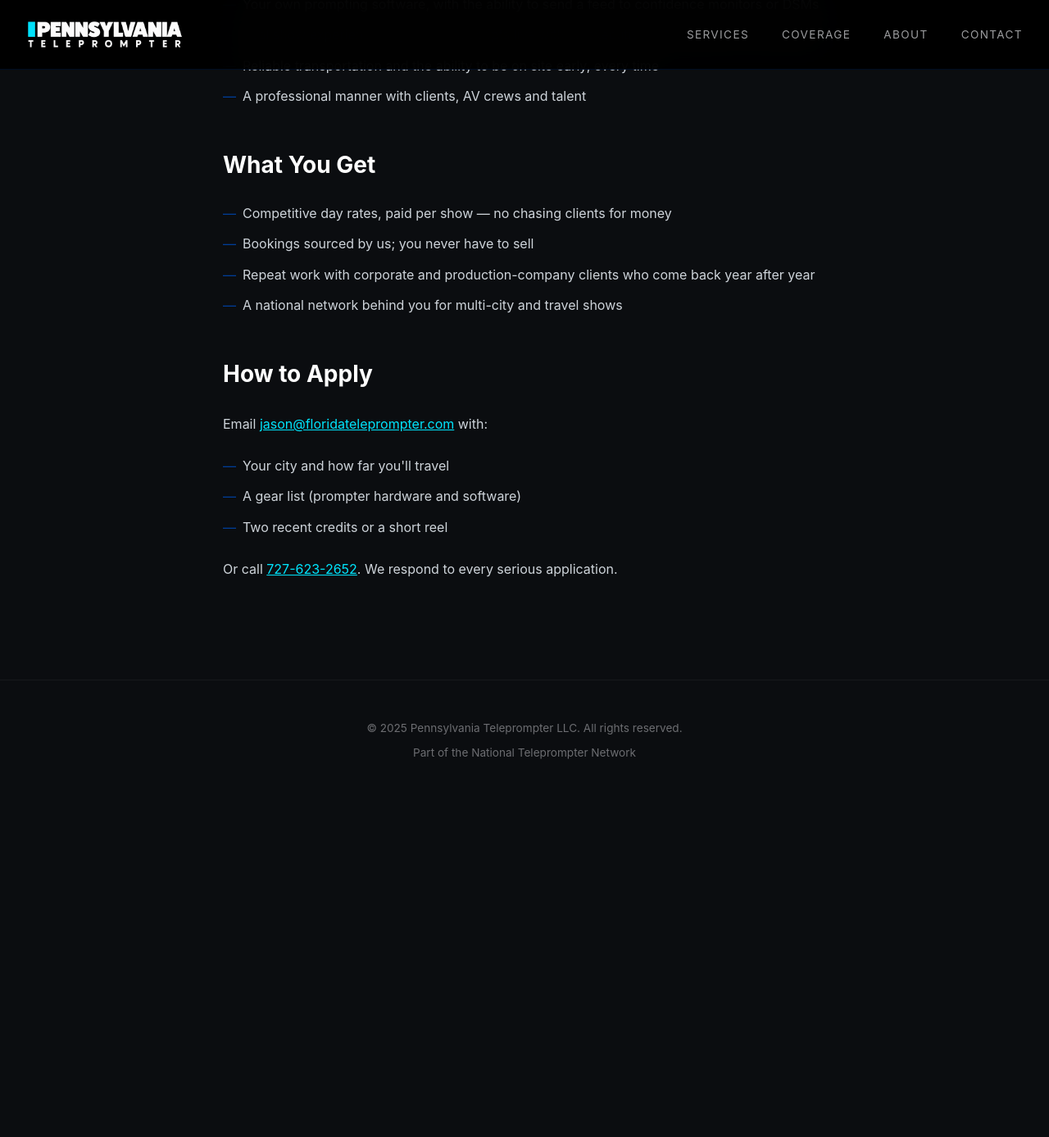
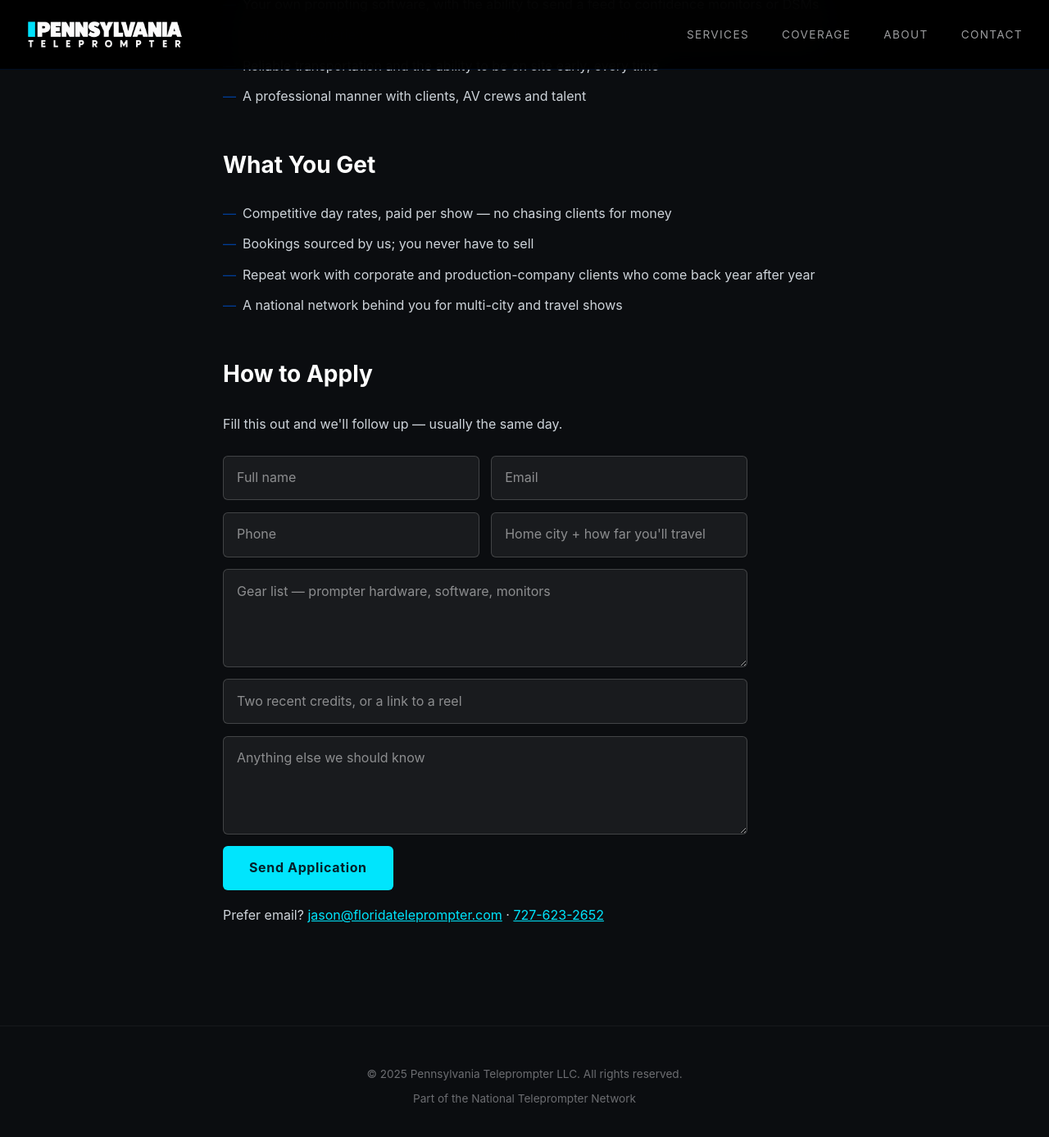
Before and after one commit to jasproj/pennsylvaniateleprompter, a Jekyll site: the page careers.html, which Jekyll copies as it is, in a window 1280 px wide and 1400 px high, scrolled down 878 px. Shown: the top 1387 px of the window at 82% size. Built offline with Jekyll 4.4.1, drawn with Linux system fonts in a browser that asks for light colours; before the commit the page ends 1856 px from its top, so only the background shows below that.

Commit message:
Careers page: add operator application form (#17)

```diff
--- a/careers.html
+++ b/careers.html
@@ -260,6 +260,24 @@
             .nav-links { display:none; }
             .mobile-toggle { display:flex; }
         }
+
+        .apply-form { margin-top: 1.5rem; display: grid; gap: 0.9rem; max-width: 640px; }
+        .apply-form .row { display: grid; grid-template-columns: 1fr 1fr; gap: 0.9rem; }
+        .apply-form input, .apply-form textarea {
+            width: 100%; padding: 0.85rem 1rem; font: inherit; font-size: 1rem;
+            color: #fff; background: rgba(255,255,255,0.06);
+            border: 1px solid rgba(255,255,255,0.18); border-radius: 6px;
+        }
+        .apply-form input::placeholder, .apply-form textarea::placeholder { color: rgba(255,255,255,0.5); }
+        .apply-form input:focus, .apply-form textarea:focus { outline: none; border-color: #F5B84C; }
+        .apply-form textarea { min-height: 120px; resize: vertical; }
+        .apply-form button {
+            justify-self: start; padding: 0.9rem 2rem; font: inherit; font-weight: 700; letter-spacing: 0.04em;
+            color: #0a0a0c; background: #F5B84C; border: 0; border-radius: 6px; cursor: pointer;
+        }
+        .apply-form button:hover { filter: brightness(1.08); }
+        .apply-form .hp { position: absolute; left: -9999px; }
+        @media (max-width: 600px) { .apply-form .row { grid-template-columns: 1fr; } }
     </style>
 <link rel="icon" href="/favicon.ico" sizes="any"><link rel="icon" type="image/png" sizes="32x32" href="/favicon-32x32.png"><link rel="icon" type="image/png" sizes="16x16" href="/favicon-16x16.png"><link rel="apple-touch-icon" href="/apple-touch-icon.png"><meta name="theme-color" content="#0B0D10">
 <style id="ntn-brand">
@@ -350,13 +368,25 @@ hr{border-color:rgba(255,255,255,.08)}
         </ul>
 
         <h2>How to Apply</h2>
-        <p>Email <a href="mailto:jason@floridateleprompter.com?subject=Operator%20Application%20-%20Pennsylvania%20Teleprompter">jason@floridateleprompter.com</a> with:</p>
-        <ul>
-            <li>Your city and how far you'll travel</li>
-            <li>A gear list (prompter hardware and software)</li>
-            <li>Two recent credits or a short reel</li>
-        </ul>
-        <p>Or call <a href="tel:727-623-2652">727-623-2652</a>. We respond to every serious application.</p>
+        <p>Fill this out and we'll follow up — usually the same day.</p>
+        <form class="apply-form" action="https://formspree.io/f/mvgevyql" method="POST">
+            <input type="hidden" name="_subject" value="OPERATOR APPLICATION - Pennsylvania Teleprompter">
+            <input type="hidden" name="form_type" value="operator-application">
+            <input type="text" name="_gotcha" class="hp" tabindex="-1" autocomplete="off" aria-hidden="true">
+            <div class="row">
+                <input type="text" name="name" placeholder="Full name" aria-label="Full name" required>
+                <input type="email" name="email" placeholder="Email" aria-label="Email" required>
+            </div>
+            <div class="row">
+                <input type="tel" name="phone" placeholder="Phone" aria-label="Phone" required>
+                <input type="text" name="city" placeholder="Home city + how far you'll travel" aria-label="City and travel radius" required>
+            </div>
+            <textarea name="gear" placeholder="Gear list — prompter hardware, software, monitors" aria-label="Gear list" required></textarea>
+            <input type="text" name="credits" placeholder="Two recent credits, or a link to a reel" aria-label="Credits or reel">
+            <textarea name="message" placeholder="Anything else we should know" aria-label="Message"></textarea>
+            <button type="submit">Send Application</button>
+        </form>
+        <p style="margin-top:1rem;">Prefer email? <a href="mailto:jason@floridateleprompter.com?subject=Operator%20Application">jason@floridateleprompter.com</a> · <a href="tel:727-623-2652">727-623-2652</a></p>
     </main>
 
     <footer class="footer">
```
